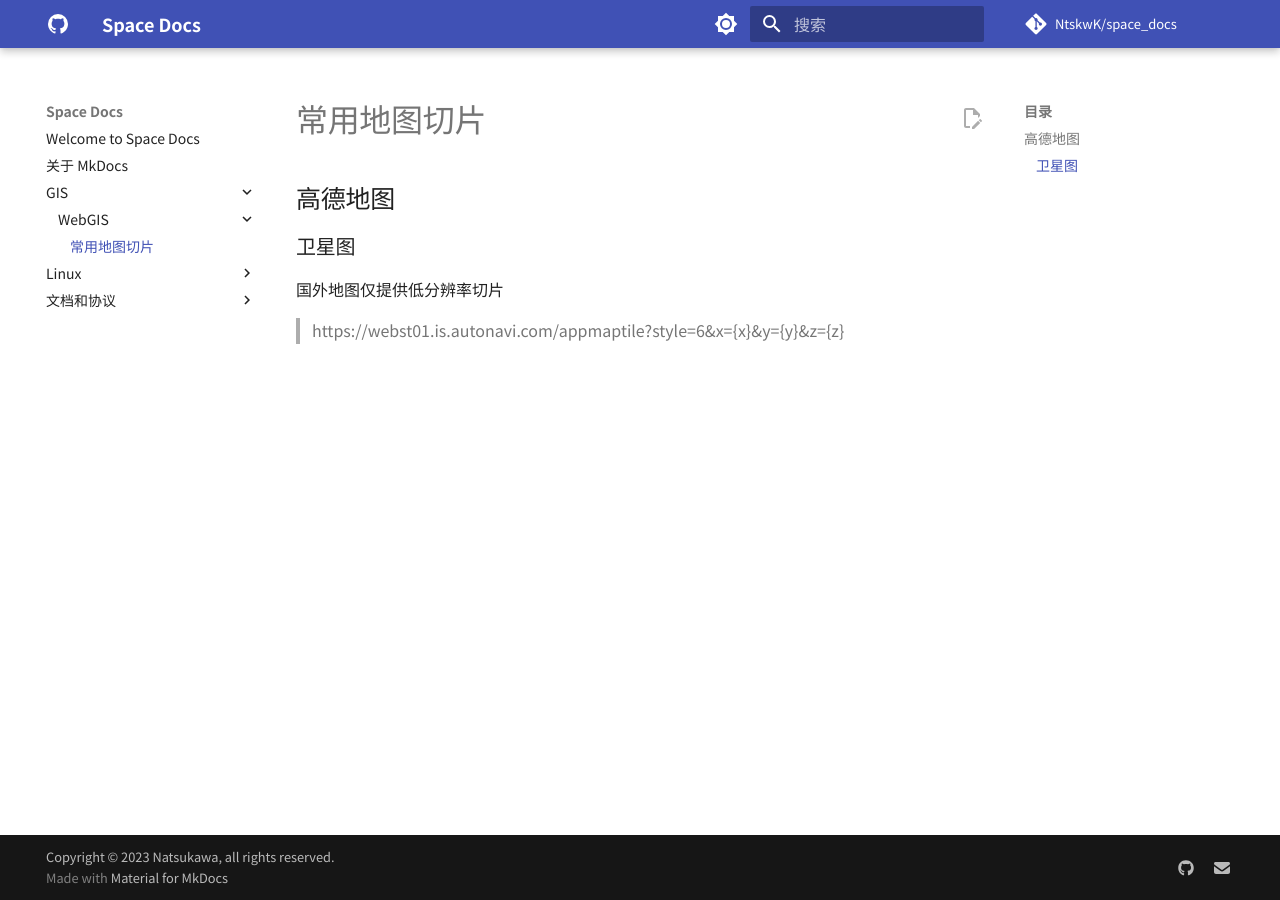
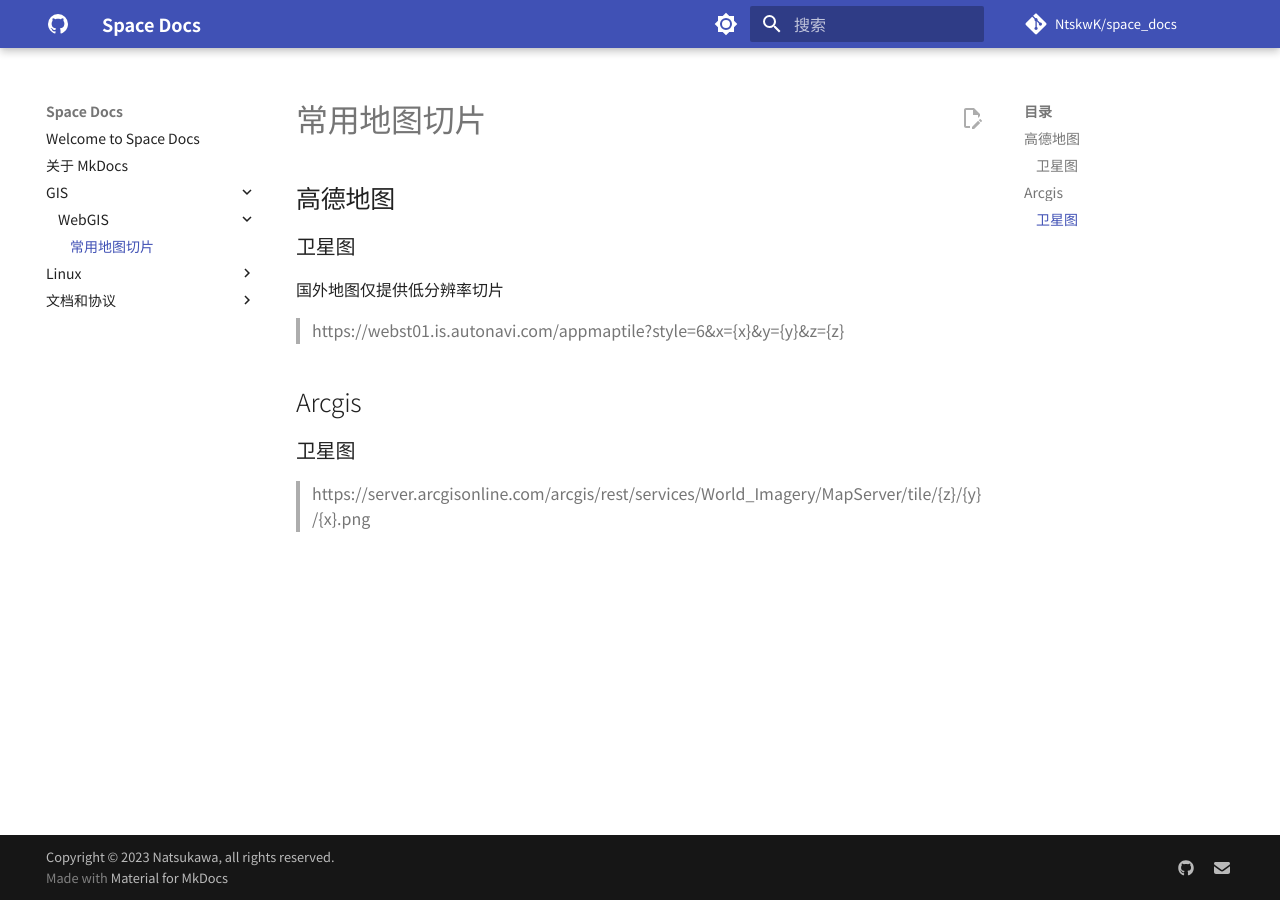
Before and after one commit to NtskwK/space_docs, an MkDocs documentation site: the page built from docs/GIS/WebGIS/地图切片.md, in a window 1280 px wide. Built offline with MkDocs 1.6.1 and Material for MkDocs 9.7.7, drawn with Linux system fonts in a browser that asks for light colours; comment, search, counter and statistics services are not loaded.

Commit message:
add: Arcgis map

```diff
--- a/docs/GIS/WebGIS/地图切片.md
+++ b/docs/GIS/WebGIS/地图切片.md
@@ -7,3 +7,9 @@
 国外地图仅提供低分辨率切片
 
 > https://webst01.is.autonavi.com/appmaptile?style=6&x={x}&y={y}&z={z}
+
+## Arcgis
+
+### 卫星图
+
+> https://server.arcgisonline.com/arcgis/rest/services/World_Imagery/MapServer/tile/{z}/{y}/{x}.png
```
